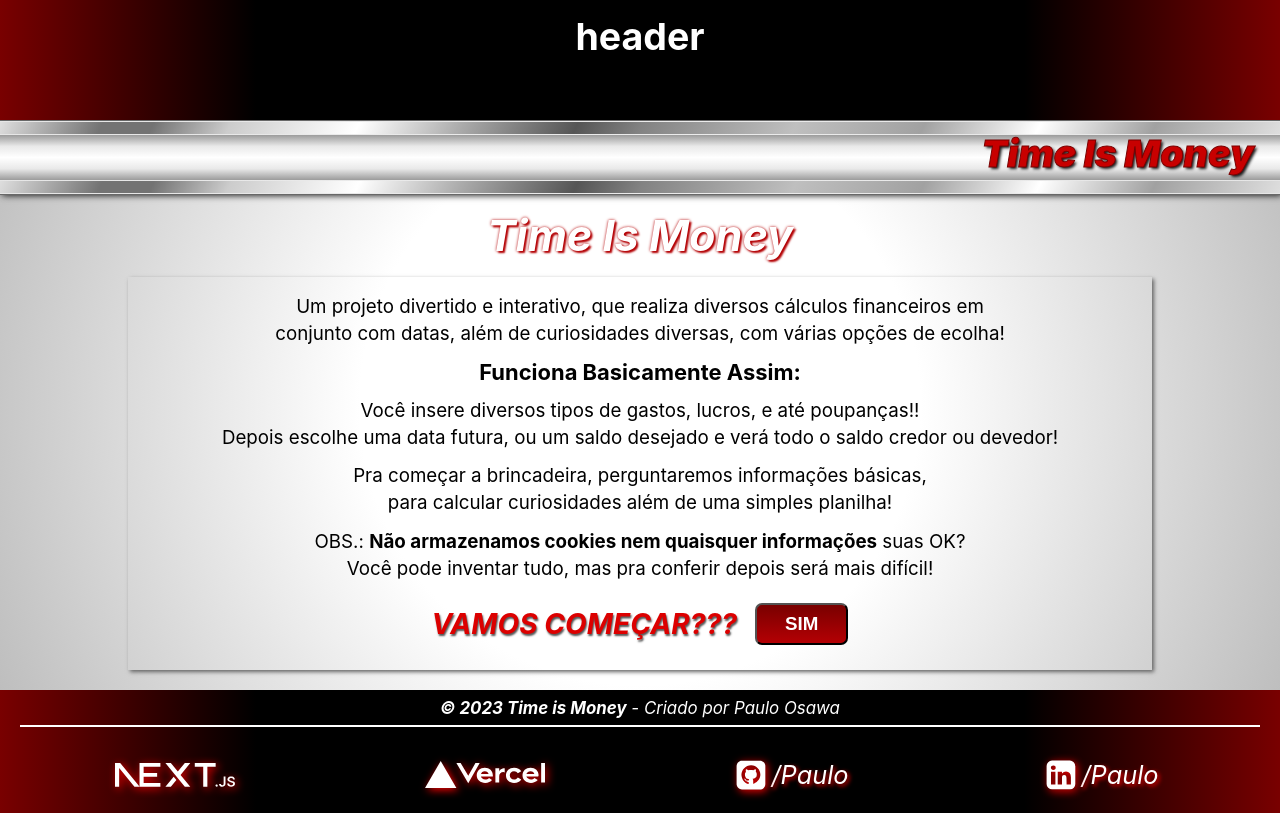
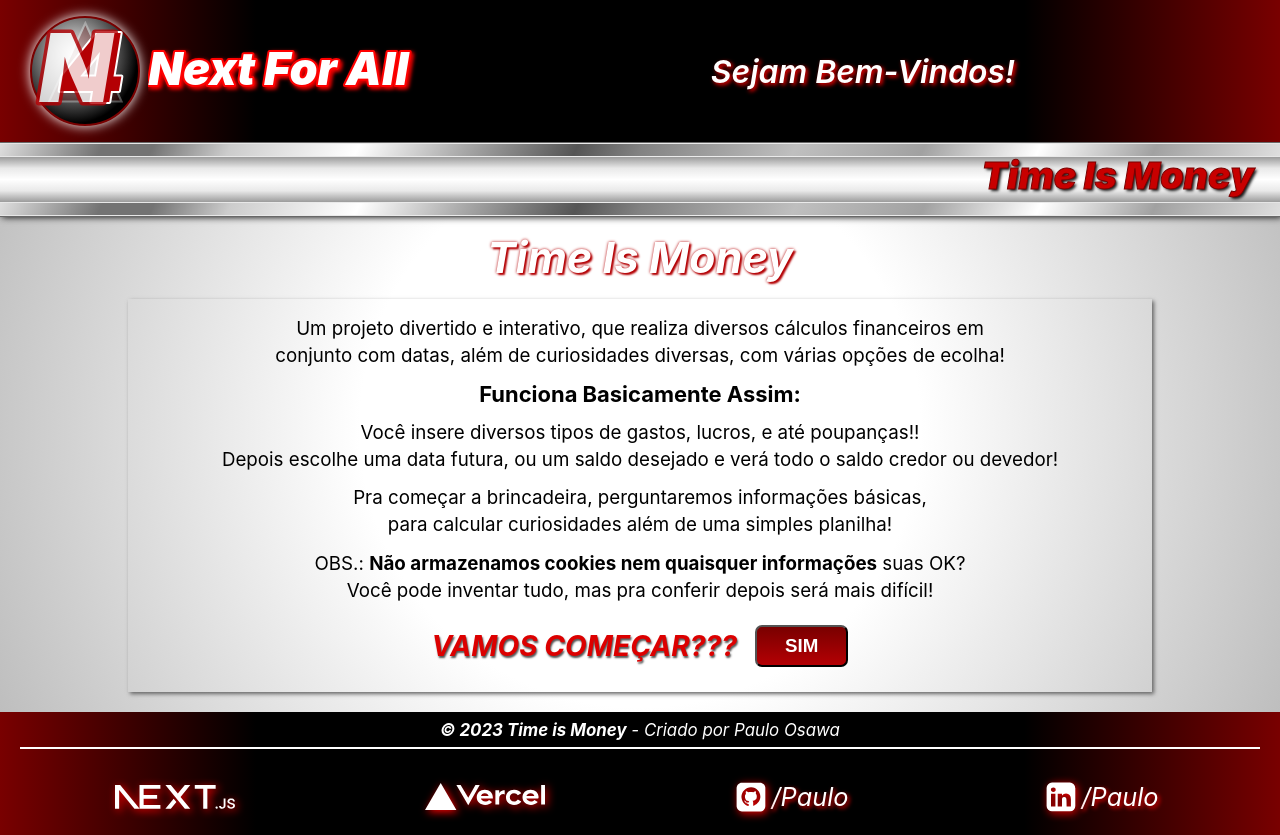
Before and after one commit to PauloOsawa/TimeIsMoney, a Next.js app: page / in a window 1280 px wide. Before the commit the page ends 813 px from the top, so only its background shows below. Built offline with nearby package versions, Linux system fonts and the light colour scheme.

Commit message:
Personalização do Header

```diff
--- a/components/layout/Header.jsx
+++ b/components/layout/Header.jsx
@@ -1,9 +1,32 @@
+import { useState } from 'react'
+import css from '@/styles/CpHeader.module.css'
 
 export default function Header() {
 
+  const [ user, signOut ]  = useState();
+
+  const fnUser = (e) => {
+    e.preventDefault(); if (user) { signOut(); }
+  }
+
   return (
-    <header>
-      <h1>header</h1>
+    <header className={css.header}>
+      <div className={css.dvlogo}>
+
+        <div className={css.dimg}>
+          <svg className={css.svimg} viewBox="0 0 100 100">
+            <polygon points="50 2, 86 80, 14 80, 50 2" />
+            <text x="23" y="80" className={css.txta}>4</text>
+            <text x="4" y="80" className={css.txtb}>N</text>
+          </svg>
+        </div>
+
+        <svg className={css.svtit}><text>Next For All</text></svg>
+      </div>
+
+      <div className={css.dvuser}>
+        <span className={'titb'}>Sejam Bem-Vindos{user && ' ' + user?.nome + '!'}!</span>
+      </div>
     </header>
   )
 }
--- /dev/null
+++ b/styles/CpHeader.module.css
@@ -0,0 +1,87 @@
+.header, .header > div { display: flex; align-items: center; padding: 8px; }
+.header { flex-wrap: wrap; justify-content: space-evenly;  }
+
+.header > div { gap: 8px; }
+/*#region ====================== FONTS =========== */
+.header h1 { font-size: 2.35em; }
+.header h1, .header span { font-style: italic; }
+/* #endregion */
+
+/*#region ====================== DV LOGO =========== */
+.dvlogo { width: 23em; }
+
+.dvlogo svg > text {
+  font-style: italic; font-weight: 900; fill: white;
+  stroke-linecap: round; stroke-linejoin: round; paint-order: stroke;
+}
+
+/* --------------------------------------------- */
+.dimg {
+  height: 110px; width: 110px;
+  border-radius: 50%;
+  display: flex;
+  background-color: white;
+  background-image: radial-gradient(at 40% 35%, white, black 70%);
+  border: 2px solid var(--cor);
+  box-shadow: 0 0 12px white;
+}
+
+.svimg {
+  height: 95%; width: 95%; margin: auto;
+}
+
+.svimg > polygon {
+  fill: rgb(100, 0, 0); opacity: .3;
+  stroke: white;  stroke-width: 2px;
+}
+
+.svimg > text {
+  font-size: 94px; stroke-width: 4px;
+}
+
+.svimg > .txta {  fill: var(--corb);  stroke: white; }
+
+.svimg > .txtb { stroke: var(--corb); stroke-width: 7px; opacity: .8; }
+
+/* --------------------------------------------- */
+.svtit { font-size: 2.4em; width: 65%; height: 70px; }
+
+.svtit > text {
+  transform: translate(.1%, 70%);
+  stroke: red;
+  stroke-width:4px;
+  stroke-dasharray: 190;
+  stroke-dashoffset: 0;
+  /* animation: fxstroke 3s infinite; */
+}
+
+/* #endregion */
+
+/*#region ====================== DV USER =========== */
+.dvuser { flex: .9 .5 400px;  flex-direction: column; }
+
+.dvuser > span { color: inherit; font-size: 1.7em; }
+
+.dvuser svg { width: 2em; vertical-align: -55%; }
+
+.dvuser a { font-size: 1.1em; margin: 0 5px; text-decoration: 1px underline; }
+
+/* #endregion */
+
+/*#region ====================== CORES =========== */
+.header h1, .dimg + svg > text, .header span { text-shadow: 2px 2px 4px red; }
+.dvuser svg { filter: drop-shadow(1px 1px 3px red); }
+.dvuser a:hover {
+  text-shadow: 1px 1px 2px red, 2px 2px 3px red;
+  transition: .2s; cursor: pointer;
+}
+/* #endregion */
+
+@keyframes ofdist {  0%, 100% { offset-distance: 0%; } 50% { offset-distance: 100%; }   }
+@keyframes fxstroke {  0%, 100% { stroke-dashoffset: 1; } 50% { stroke-dashoffset: 170; }   }
+/*#region =========================================== media screen =============== */
+
+@media screen and (max-width: 600px) {
+
+}
+/* #endregion */
```
